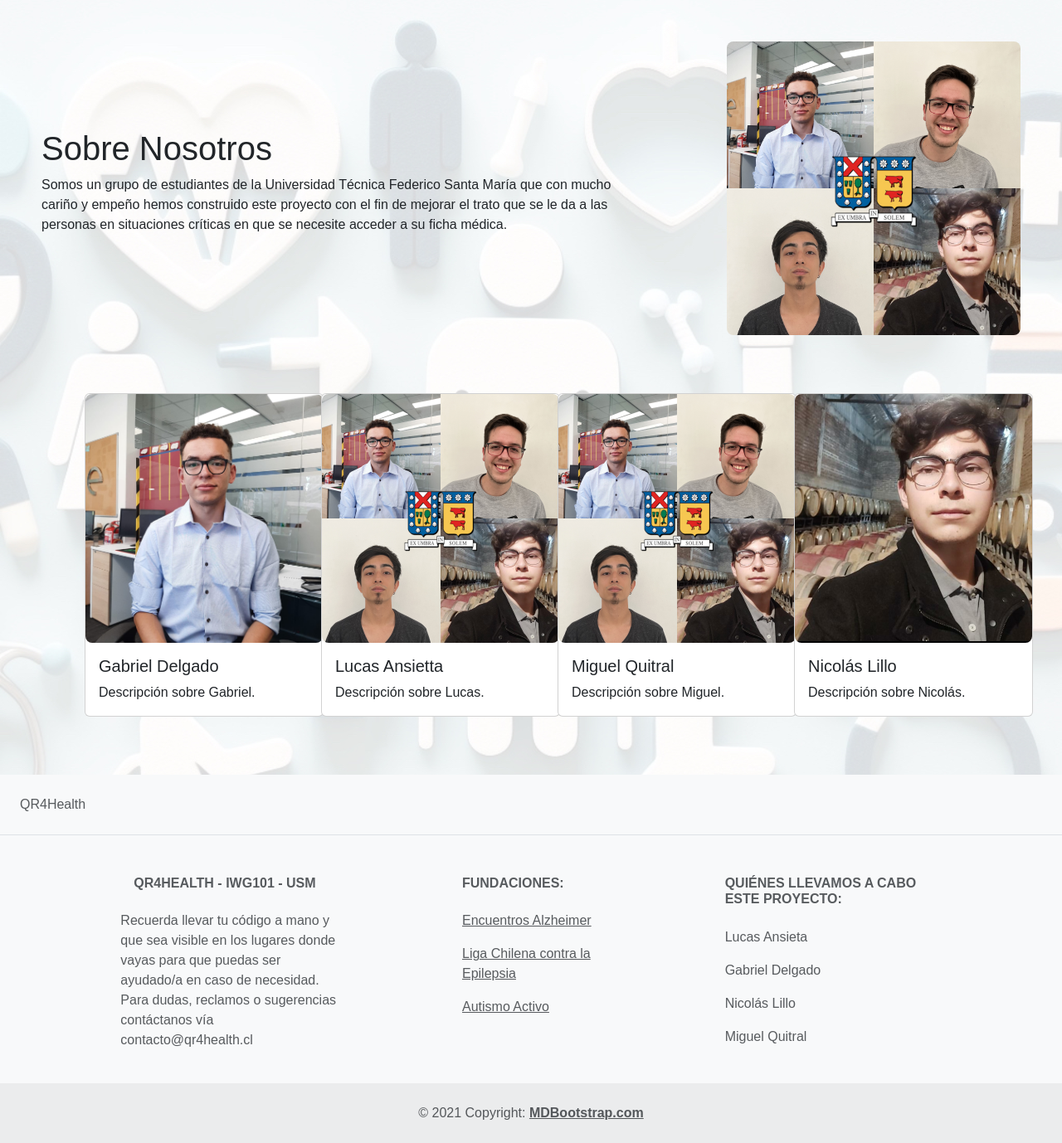
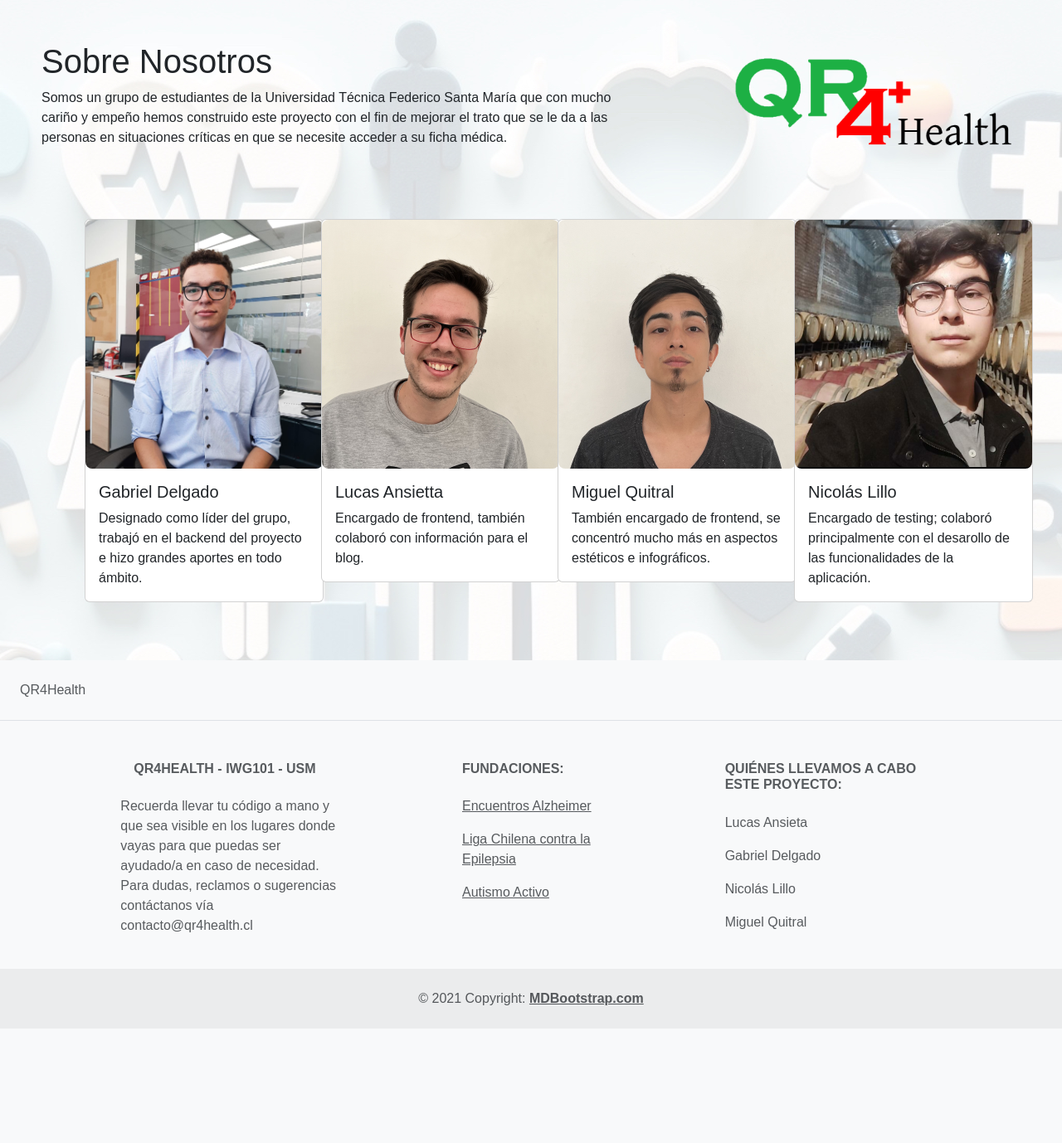
Before and after one commit to lansieta-usm/IWG-PROY4, a Django app: page /about/ in a window 1280 px wide. Shown: the part 59-1437 px from the top of the page at 83% size. After the commit the page ends 1299 px from the top, so only its background shows below. Run offline with Django 4.2, Linux system fonts and the light colour scheme; some libraries are stand-ins or nearby versions.

Commit message:
about ver. final

```diff
--- a/proyecto_final/myapp/templates/about.html
+++ b/proyecto_final/myapp/templates/about.html
@@ -53,7 +53,7 @@
             <h1> Sobre Nosotros </h1>
             <p>Somos un grupo de estudiantes de la Universidad Técnica Federico Santa María que con mucho cariño y empeño hemos construido este proyecto con el fin de mejorar el trato que se le da a las personas en situaciones críticas en que se necesite acceder a su ficha médica.</p>
         </div>
-        <img class="image" src="{% static 'foto collage.png' %}" alt="En orden de izquierda a derecha y de arriba hacia abajo, Gabriel Delgado, Lucas Ansietta, Miguel Quitral y Nicolás Lillo">
+        <img class="image" src="{% static 'logo.png' %}" alt="En orden de izquierda a derecha y de arriba hacia abajo, Gabriel Delgado, Lucas Ansietta, Miguel Quitral y Nicolás Lillo">
     </section>
 
     <div class="container">
@@ -63,27 +63,27 @@
                     <img src="{% static 'foto gabriel.jpg' %}" class="card-img-top" alt="Foto de Gabriel Delgado">
                     <div class="card-body">
                         <h5 class="card-title">Gabriel Delgado</h5>
-                        <p class="card-text">Descripción sobre Gabriel.</p>
+                        <p class="card-text">Designado como líder del grupo, trabajó en el backend del proyecto e hizo grandes aportes en todo ámbito.</p>
                     </div>
                 </div>
             </div>
 
             <div class="col-md-3">
                 <div class="card">
-                    <img src="{% static 'foto collage.png' %}" class="card-img-top" alt="Foto de Lucas Ansietta">
+                    <img src="{% static 'foto lucas.png' %}" class="card-img-top" alt="Foto de Lucas Ansietta">
                     <div class="card-body">
                         <h5 class="card-title">Lucas Ansietta</h5>
-                        <p class="card-text">Descripción sobre Lucas.</p>
+                        <p class="card-text">Encargado de frontend, también colaboró con información para el blog.</p>
                     </div>
                 </div>
             </div>
 
             <div class="col-md-3">
                 <div class="card">
-                    <img src="{% static 'foto collage.png' %}" class="card-img-top" alt="Foto de Miguel Quitral">
+                    <img src="{% static 'foto miguel.png' %}" class="card-img-top" alt="Foto de Miguel Quitral">
                     <div class="card-body">
                         <h5 class="card-title">Miguel Quitral</h5>
-                        <p class="card-text">Descripción sobre Miguel.</p>
+                        <p class="card-text">También encargado de frontend, se concentró mucho más en aspectos estéticos e infográficos.</p>
                     </div>
                 </div>
             </div>
@@ -93,7 +93,7 @@
                     <img src="{% static 'foto nico.jpg' %}" class="card-img-top" alt="Foto de Nicolás Lillo">
                     <div class="card-body">
                         <h5 class="card-title">Nicolás Lillo</h5>
-                        <p class="card-text">Descripción sobre Nicolás.</p>
+                        <p class="card-text">Encargado de testing; colaboró principalmente con el desarollo de las funcionalidades de la aplicación.</p>
                     </div>
                 </div>
             </div>
```
Also changed, not shown: proyecto_final/db.sqlite3, proyecto_final/myapp/static/foto gabo.png (added), proyecto_final/myapp/static/foto lucas.png (added), proyecto_final/myapp/static/foto miguel.png (added).
